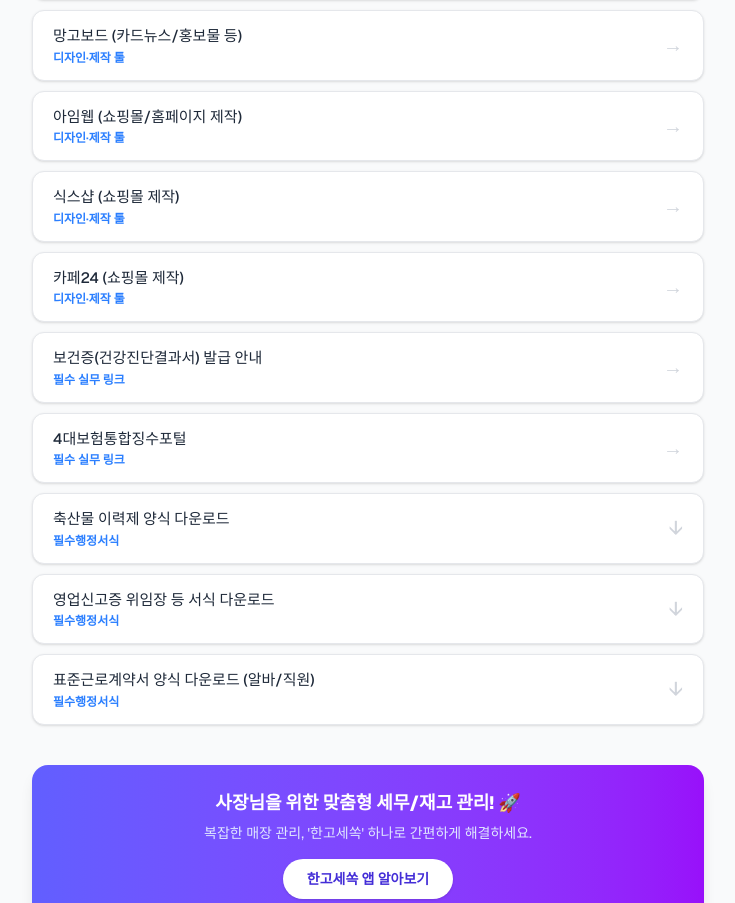
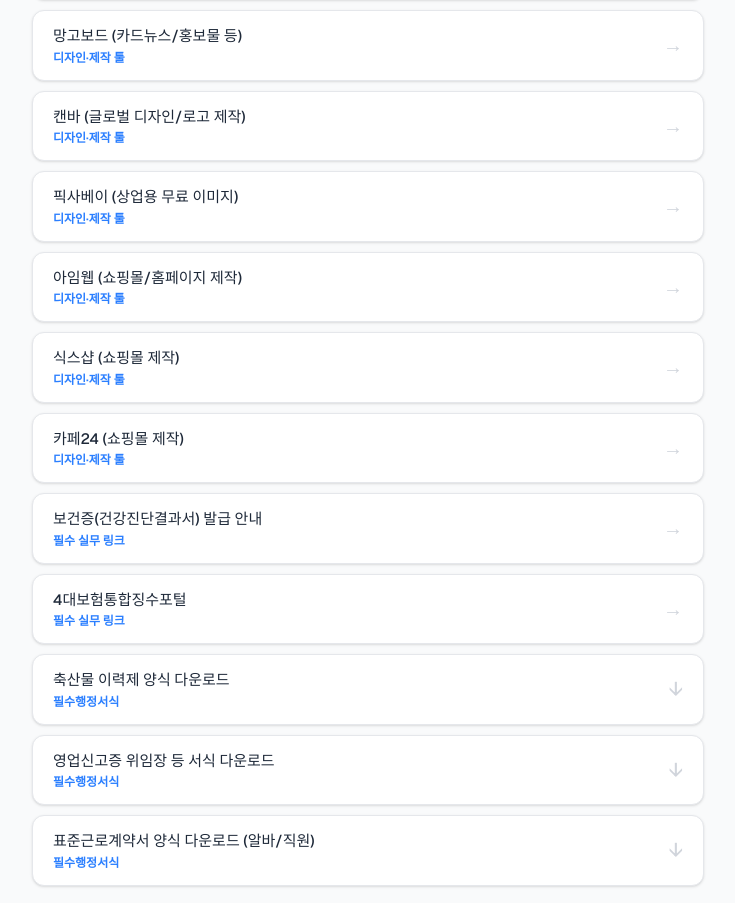
Before and after one commit to hannune-s/ssakdamoa, a Next.js app: page / in a window 1280 px wide. Shown: the part 1073-1976 px from the top of the page, without its empty margins (272-1007 px from the left). Built offline with nearby package versions, Linux system fonts and the light colour scheme.

Commit message:
feat: add canva and pixabay to design tools

```diff
--- a/src/app/page.tsx
+++ b/src/app/page.tsx
@@ -21,6 +21,8 @@
   // 디자인·제작 툴
   { id: 17, title: '미리캔버스 (포스터/메뉴판 등)', category: '디자인·제작 툴', keywords: ['미리캔버스', '디자인', '포스터', '메뉴판', '배너', '제작'], url: 'https://www.miricanvas.com/' },
   { id: 18, title: '망고보드 (카드뉴스/홍보물 등)', category: '디자인·제작 툴', keywords: ['망고보드', '디자인', '카드뉴스', '홍보물', '배너', '제작'], url: 'https://www.mangoboard.net/' },
+  { id: 22, title: '캔바 (글로벌 디자인/로고 제작)', category: '디자인·제작 툴', keywords: ['캔바', 'canva', '디자인', '포스터', '로고', '제작'], url: 'https://www.canva.com/ko_kr/' },
+  { id: 23, title: '픽사베이 (상업용 무료 이미지)', category: '디자인·제작 툴', keywords: ['픽사베이', 'pixabay', '무료이미지', '사진', '디자인소스', '상업용무료'], url: 'https://pixabay.com/ko/' },
   { id: 19, title: '아임웹 (쇼핑몰/홈페이지 제작)', category: '디자인·제작 툴', keywords: ['아임웹', '쇼핑몰', '홈페이지', '웹사이트', '제작'], url: 'https://imweb.me/' },
   { id: 20, title: '식스샵 (쇼핑몰 제작)', category: '디자인·제작 툴', keywords: ['식스샵', '쇼핑몰', '제작', '자사몰'], url: 'https://www.sixshop.com/' },
   { id: 21, title: '카페24 (쇼핑몰 제작)', category: '디자인·제작 툴', keywords: ['카페24', '쇼핑몰', '제작', '자사몰', 'cafe24'], url: 'https://www.cafe24.com/' },
```
